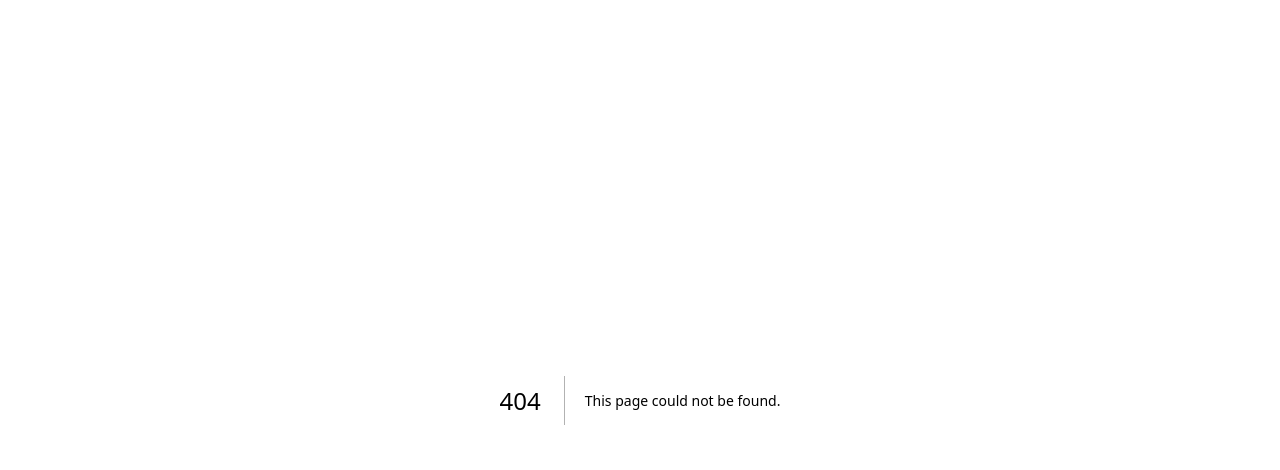
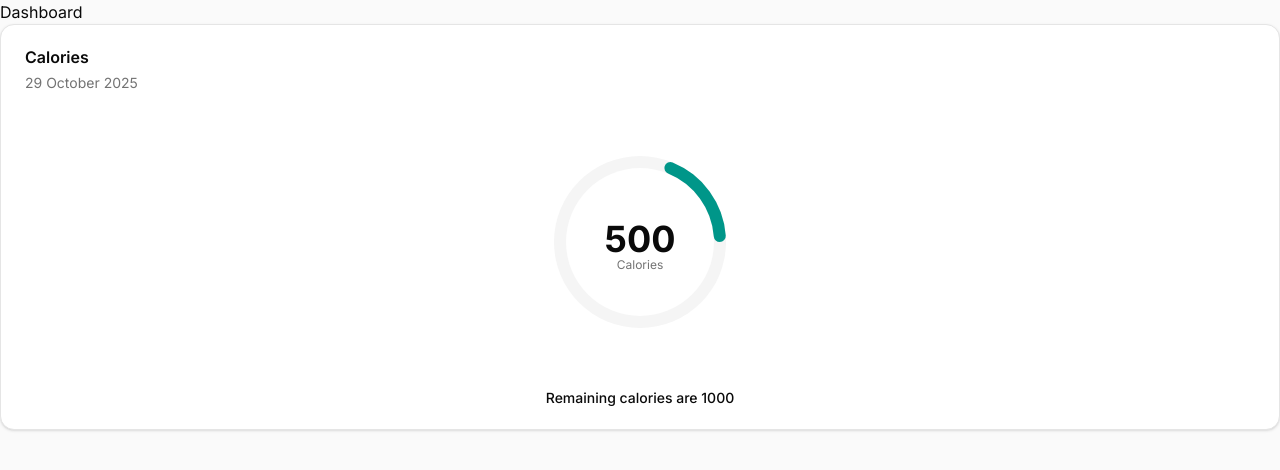
Before and after one commit to adoante/calorie-tracker, a Next.js app: page /dashboard in a window 1280 px wide. Before the commit this address had no page. Shown: the top 470 px of the page. Built offline with nearby package versions, Linux system fonts and the light colour scheme.

Commit message:
feat: Initial Dashboard page

```diff
--- /dev/null
+++ b/app/dashboard/page.tsx
@@ -0,0 +1,12 @@
+import RemainingCalories from "@/components/RemainingCalories";
+
+export default function Dashboard() {
+    return (
+        <main>
+            <h1>Dashboard</h1>
+
+            <RemainingCalories />
+
+        </main>
+    )
+}
```
